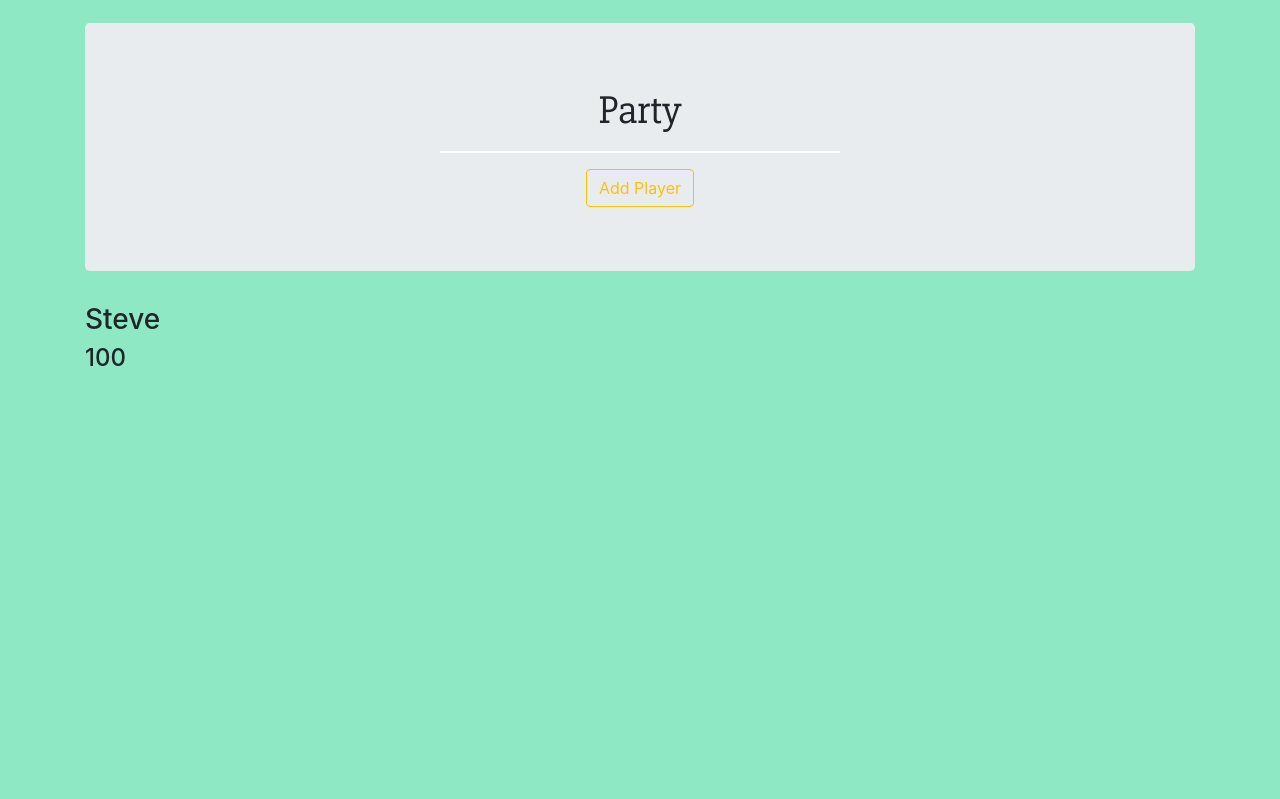
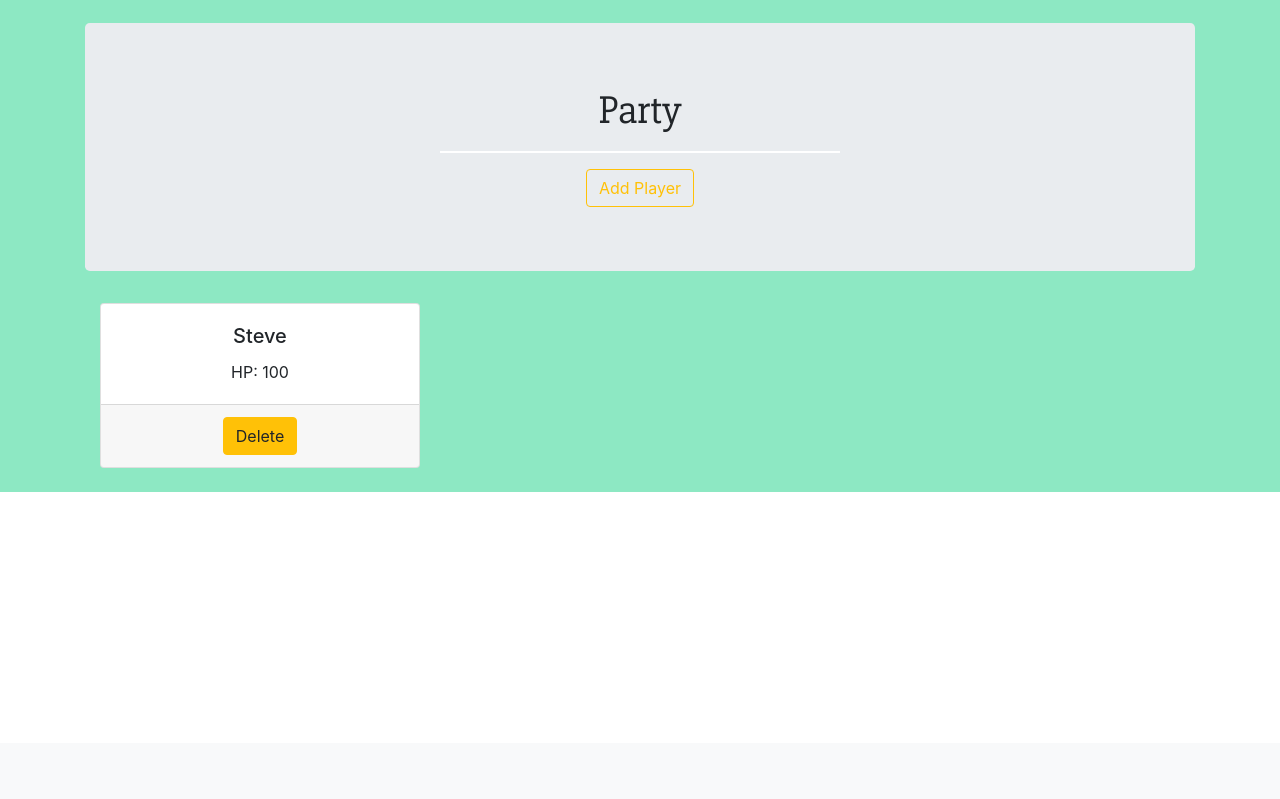
Before and after one commit to JackSnowdon/DM-N-D, a Django app: page /party/ in a window 1280 px wide. Shown: the part 57-856 px from the top of the page. After the commit the page ends 549 px from the top, so only its background shows below. Run offline with Django 3.2, Linux system fonts and the light colour scheme; data comes from the database, SQL or seed files in the repository; both versions use the stored data as it was after the commit; parts of the project's set-up code (start-up, migrations or seed data) failed here and were passed over; some libraries are stand-ins or nearby versions.

Commit message:
added delete button and card-deck on party

```diff
--- a/party/templates/members.html
+++ b/party/templates/members.html
@@ -7,12 +7,29 @@
             <a href="{% url 'add_player' %}" role="button" class="btn btn-outline-warning" aria-disabled="false">Add Player</a>
         </div>
     </div>
+</div>
 
-    <div class="col-12">
-        {% for p in players %}
-        <h3>{{ p.name }}</h3>
-        <h4>{{ p.hp }}</h4>
-        {% endfor %}
+<div class="card-deck text-center">
+    {% for p in players %}
+    <div class="col-12 col-md-4">
+        <div class="card">
+            <div class="card-body">
+                <h5 class="card-title">{{ p.name }}</h5>
+                <p class="card-text">HP: {{ p.hp }}</p>
+            </div>
+            <div class="card-footer">
+                <form class="" method="post" action="{% url 'delete_player' p.id %}">
+                    {% csrf_token %}
+                    <div class="input-group">
+                        <span class="input-group-btn">
+                    <button class="btn btn-warning" type="submit">Delete</button>
+                </span>
+                    </div>
+                </form>
+            </div>
+        </div>
     </div>
+    <br> {% endfor %}
 </div>
+<br>
 {% endblock %}
--- a/party/urls.py
+++ b/party/urls.py
@@ -3,5 +3,6 @@
 
 urlpatterns = [
     path(r'', members, name="members"),
-    path('add_player/', add_player, name="add_player")
+    path('add_player/', add_player, name="add_player"),
+    path(r'delete_player/(?P<id>\d+)', delete_player, name="delete_player"),
 ]
--- a/party/views.py
+++ b/party/views.py
@@ -1,4 +1,4 @@
-from django.shortcuts import render, redirect
+from django.shortcuts import render, redirect, reverse
 from .models import *
 from .forms import *
 
@@ -16,6 +16,9 @@
             return redirect('members')
     else:
         player_form = PlayerForm()
+    return render(request, 'add_player.html', {'player_form': player_form})
 
-
-    return render(request, 'add_player.html', {'player_form': player_form})
+def delete_player(request, id):
+    instance = Player.objects.get(id=id)
+    instance.delete()
+    return redirect(reverse('members'))
--- a/static/css/styles.css
+++ b/static/css/styles.css
@@ -4,10 +4,10 @@
 
 .bg {
     background-color: #8DE8C3;
-    height: 100vh;
+    height: 100%;
 }
 
-/* Text-Helpers */
+/* Text Helpers */
 
 .main-text {
     font-family: 'Roboto', sans-serif;
@@ -16,6 +16,14 @@
 .slabo-text {
     font-family: 'Slabo 27px', serif;
 }
+
+/* Form Helpers */
+
+.input-group {
+    display: inline-block;
+}
+
+/* Party */
 
 
 /* Breaks */
```
Also changed, not shown: db.sqlite3.
